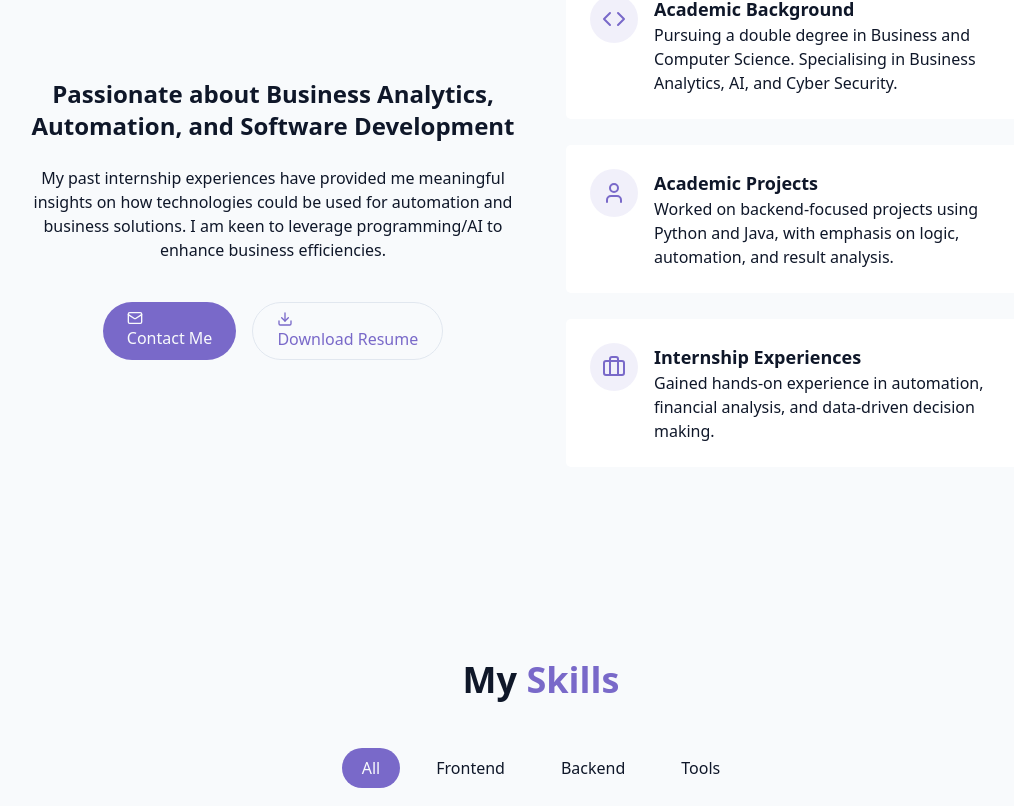
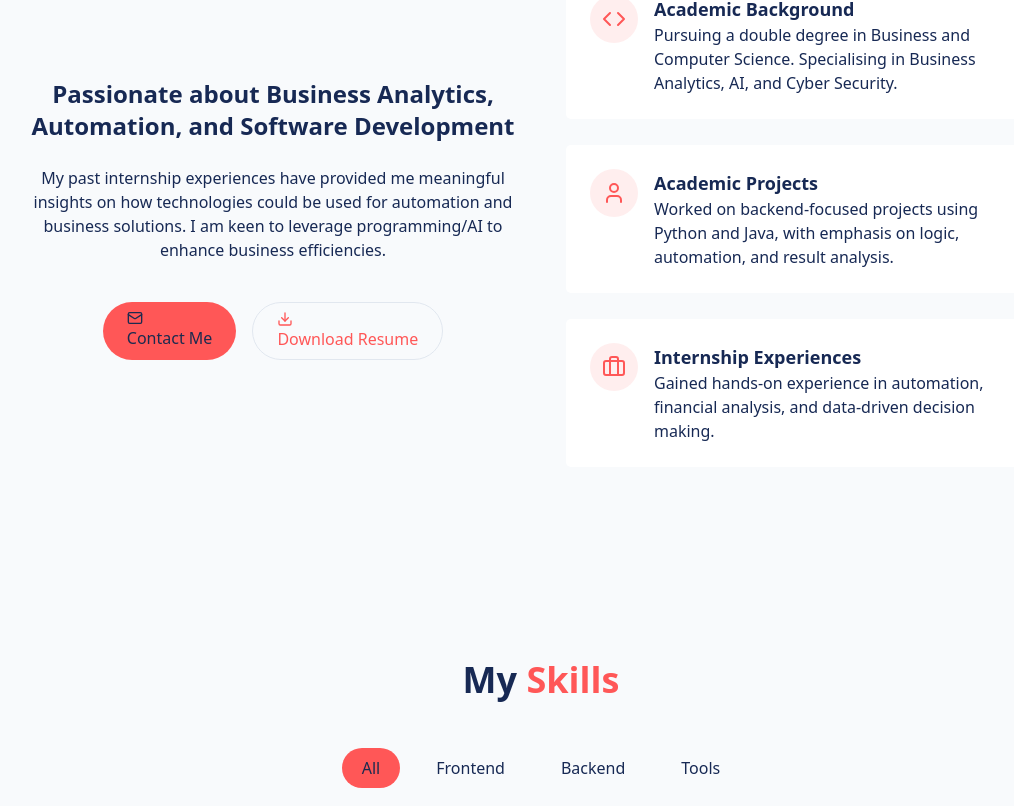
Before and after one commit to vvivivivv/vvivivivv-portfolio, a React (Vite) app: page / in a window 1280 px wide. Shown: the part 1014-1820 px from the top of the page, without its empty margins (99-1113 px from the left). Built offline with nearby package versions, Linux system fonts and the light colour scheme.

Commit message:
fix: colour
primary colour + font colour inside card

```diff
--- a/src/components/AboutSection.jsx
+++ b/src/components/AboutSection.jsx
@@ -38,7 +38,7 @@ export const AboutSection = () => {
                     </div>
 
                     <div className="grid grid-cols-1 gap-6">
-                        <div className="gradient-border p-6 card-hover">
+                        <div className="gradient-border p-6 card-hover text-[hsl(var(--foreground))] dark:text-white">
                             <div className="flex items-start gap-4">
                                 <div className="p-3 rounded-full bg-primary/10">
                                     <Code className="h-6 w-6 text-primary"/>
@@ -53,7 +53,7 @@ export const AboutSection = () => {
                             </div>
                         </div>
 
-                        <div className="gradient-border p-6 card-hover">
+                        <div className="gradient-border p-6 card-hover text-[hsl(var(--foreground))] dark:text-white">
                             <div className="flex items-start gap-4">
                                 <div className="p-3 rounded-full bg-primary/10">
                                     <User className="h-6 w-6 text-primary"/>
@@ -63,27 +63,11 @@ export const AboutSection = () => {
                                     <p className="text-muted-foreground">
                                         Worked on backend-focused projects using Python and Java, with emphasis on logic, automation, and result analysis.
                                     </p>
-
-                                    {/* add projects github links
-                                    <ul className="mt-2 list-disc list-inside text-sm text-muted-foreground space-y-1">
-                                        <li>
-                                            <a href="" target="_blank" rel="noopener noreferrer" className="hover:underline text-primary">
-                                                ...
-                                            </a>
-                                        </li>
-                                        <li>
-                                            <a href="" target="_blank" rel="noopener noreferrer" className="hover:underline text-primary">
-                                                ...
-                                            </a>
-                                        </li>
-                                    </ul>
-                                    */}
-
                                 </div>
                             </div>
                         </div>
 
-                        <div className="gradient-border p-6 card-hover">
+                        <div className="gradient-border p-6 card-hover text-[hsl(var(--foreground))] dark:text-white">
                             <div className="flex items-start gap-4">
                                 <div className="p-3 rounded-full bg-primary/10">
                                     <Briefcase className="h-6 w-6 text-primary"/>
--- a/src/components/SkillsSection.jsx
+++ b/src/components/SkillsSection.jsx
@@ -47,8 +47,8 @@ export const SkillsSection = () => {
                         className={cn(
                             "px-5 py-2 rounded-full transition-colors duration-300 capitalize",
                             activeCategory === category
-                                ? "bg-primary text-primary-foreground"
-                                : "bg-secondary/70 text-foreground hover: bg-secondary"
+                                ? "bg-primary text-primary-foreground dark:text-white"
+                                : "bg-secondary/70 text-foreground hover: bg-secondary dark:text-white"
                         )}
                     >
                         {category}
--- a/src/components/ThemeToggle.jsx
+++ b/src/components/ThemeToggle.jsx
@@ -56,8 +56,8 @@ export const ThemeToggle = () => {
       className={cn(
         "fixed max-sm:hidden top-5 right-5 z-50 p-3 rounded-full transition-colors",
         "duration-300 focus:outline-none",
-        "bg-white dark:bg-gray-800 border-2 border-gray-300 dark:border-gray-600",
-        "hover:bg-gray-100 dark:hover:bg-gray-700 shadow-lg"
+        "border-2 border-gray-300 dark:border-gray-600",
+        "hover:bg-gray-50 dark:hover:bg-gray-500 shadow-lg"
       )}
       aria-label={isDarkMode ? "Switch to light mode" : "Switch to dark mode"}
     >
--- a/src/index.css
+++ b/src/index.css
@@ -67,10 +67,10 @@
 /* Root CSS variables */
 :root {
   --background: 210 40% 98%;
-  --foreground: 222 47% 11%;
+  --foreground: 222 57% 21%;
   --card: 0 0% 100%;
-  --primary: 250 47% 60%;
-  --primary-foreground: 210 40% 98%;
+  --primary: 0 100% 67%;
+  --primary-foreground: 222 47% 21%;
   --border: 214 32% 91%;
 }
 
@@ -78,8 +78,8 @@
   --background: 222 47% 4%;
   --foreground: 213 31% 91%;
   --card: 222 47% 8%;
-  --primary: 250 65% 65%;
-  --primary-foreground: 213 31% 91%;
+  --primary: 0 100% 67%;
+  --primary-foreground: 213 31% 60%;
   --border: 217 33% 20%;
 }
 
@@ -130,6 +130,10 @@ body {
   transition: all 300ms;
 }
 
+.dark .cosmic-button {
+  color: white
+}
+
 .cosmic-button:hover {
   box-shadow: 0 0 10px rgba(139, 92, 246, 0.5);
   transform: scale(1.05);
```
